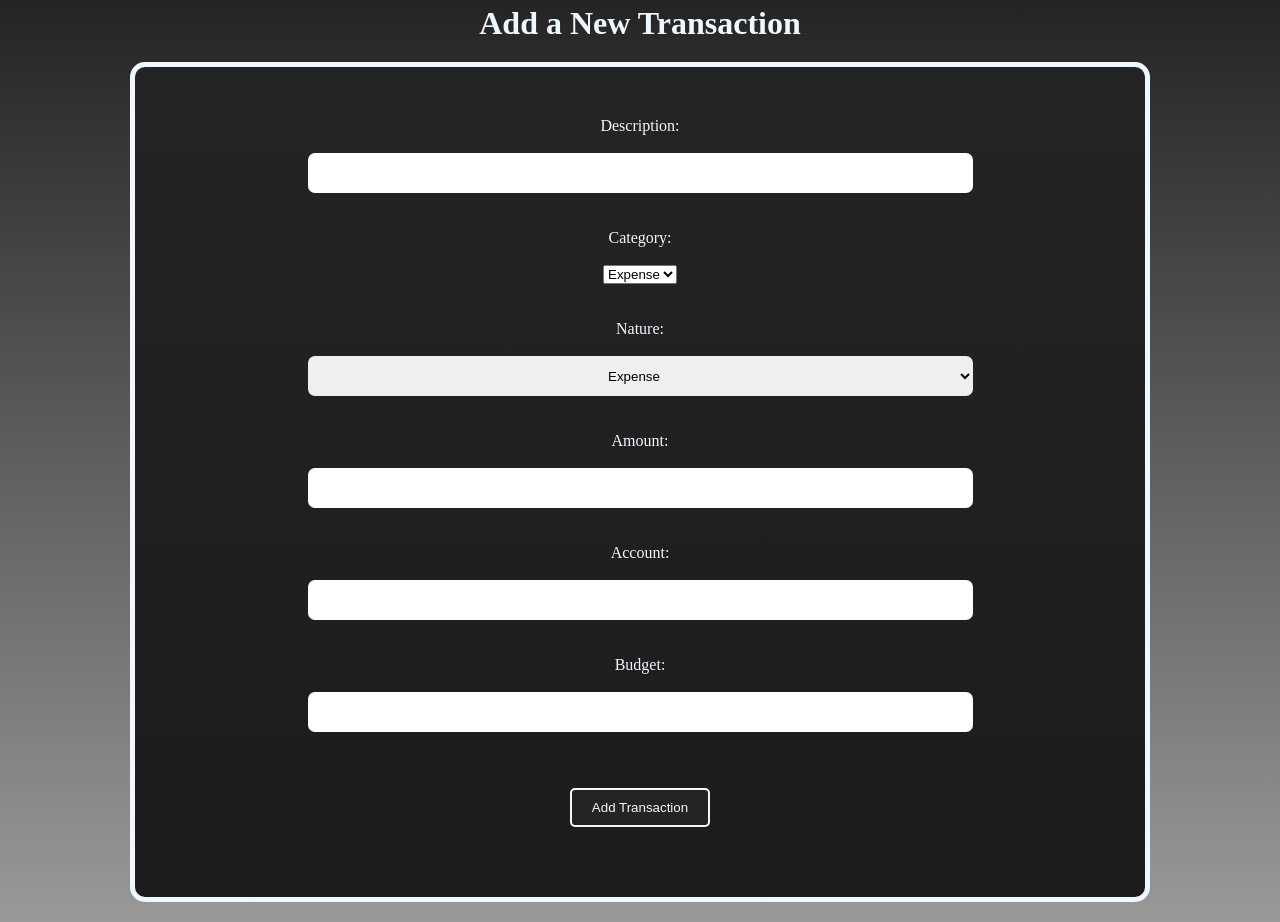
After one commit to AhmedElKhawlani/MoneyGestures, a Flask app: template templates/record_unplanned_expense.html in a window 1280 px wide. The commit adds this page. Run offline with Flask 3, Linux system fonts and the light colour scheme; the template is opened without the code that fills it, so the values that code supplies are empty.

Commit message:
Restructuring functions 2

```diff
--- /dev/null
+++ b/templates/record_unplanned_expense.html
@@ -0,0 +1,127 @@
+<!DOCTYPE html>
+<html lang="en">
+<head>
+    <meta charset="UTF-8">
+    <meta name="viewport" content="width=device-width, initial-scale=1.0">
+    <title>Add Transaction</title>
+
+    <style>
+          * {
+            margin: 0;
+            padding: 0;
+            box-sizing: border-box;
+        }
+
+        body {
+            background: linear-gradient(to bottom, rgb(37, 36, 36), #999);
+            color: aliceblue;
+            min-height: 100vh;
+        }
+
+        h1 {
+            margin: 5px;
+            text-align: center;
+        }
+
+        .card {
+            background: linear-gradient(to bottom, rgb(37, 36, 36), rgb(28, 28, 28));
+            display: flex;
+            flex-direction: column;
+            justify-content: center;
+            align-items: center;
+            border: 5px solid aliceblue;
+            border-radius: 15px;
+            padding: 50px 30px;
+            margin: 20px 130px;
+        }
+
+        input {
+            border-radius: 7px;
+            border: #ffffff;
+            width: 70%;
+            height: 5vh;
+            overflow: auto;
+            text-align: center;
+        }
+
+        #nature {
+            border-radius: 7px;
+            border: #ffffff;
+            width: 70%;
+            height: 5vh;
+            overflow: auto;
+            text-align: center;
+        }
+
+        button {
+            display: flex;
+            align-items: center;
+            justify-content: center;
+            padding: 10px 20px;
+            margin: 20px auto;
+            background-color: rgb(37, 36, 36);
+            border: 2px solid aliceblue;
+            border-radius: 5px;
+            color: aliceblue;
+            cursor: pointer;
+        }
+
+        button:hover {
+            background-color: #0056b3;
+        }
+
+        a {
+            text-decoration: none;
+            display: inline-block;
+            text-align: center;
+            background-color: rgb(37, 36, 36);
+            padding: 10px 20px;
+            margin: 20px 10px;
+            border-color: aliceblue;
+            border: 2px solid aliceblue;
+            border-radius: 5px;
+            color: aliceblue;
+            cursor: pointer;
+            transition: background-color 0.3s ease;
+        }
+
+        a:hover {
+            background-color: #0056b3;
+        }
+    </style>
+</head>
+<body>
+    <!-- this line is added by me : waiting for ahmed confirmation
+     <a href="{{ url_for('transaction') }}">Back to transaction</a> -->
+    <h1>Add a New Transaction</h1>
+    <form action="/add_transaction" method="POST" class="card">
+
+        <label for="description">Description:</label><br>
+        <input type="text" id="description" name="description" required><br><br>
+
+        <label for="category">Category:</label><br>
+        <select id="category" name="category" required>
+            <option value="Expense">Expense</option>
+            <option value="Income">Income</option>
+        </select><br><br>
+
+        <label for="nature">Nature:</label><br>
+        <select id="nature" name="nature" required>
+            <option value="Planned Expense">Expense</option>
+            <option value="Not Planned Expense">Income</option>
+            <option value="Income">Income</option>
+        </select><br><br>
+
+        <label for="amount">Amount:</label><br>
+        <input type="number" step="0.01" id="amount" name="amount" required><br><br>
+
+        <label for="account">Account:</label><br>
+        <input type="text" id="account" name="account" required><br><br>
+
+        <label for="budget">Budget:</label><br>
+        <input type="text" id="budget" name="budget" required><br><br>
+
+        <button type="submit">Add Transaction</button>
+    </form>
+</body>
+</html>
--- a/utils/add_account.py
+++ b/utils/add_account.py
@@ -1,9 +1,6 @@
 from sqlalchemy.orm import sessionmaker
 from sqlalchemy import create_engine
-import sys
-sys.path.append("..")  # Adjust path to the parent directory
-
-from model import Account  # Import the Account model
+from ..model import Account
 
 # Database connection URL
 DATABASE_URL = 'mysql+pymysql://root:12040412@localhost/money_management'
--- a/utils/add_budget.py
+++ b/utils/add_budget.py
@@ -1,6 +1,6 @@
 from sqlalchemy.orm import sessionmaker
 from sqlalchemy import create_engine
-from ..model import Budget  # Import the Budget model
+from ..model import Budget
 
 # Database connection URL
 DATABASE_URL = 'mysql+pymysql://root:12040412@localhost/money_management'
--- a/model.py
+++ b/utils/model.py
@@ -3,6 +3,7 @@ from sqlalchemy.ext.declarative import declarative_base
 from sqlalchemy.orm import sessionmaker
 from sqlalchemy_utils import database_exists, create_database
 from sqlalchemy.sql import func
+from utils.initialise_db import initialise_db
 
 DATABASE_URL = 'mysql+pymysql://root:12040412@localhost/money_management'
 
```
Also changed, not shown: templates/record_income.html (renamed from templates/add_transaction.html, +0 -7 lines), templates/record_planned_expense.html (added, +127 -0 lines), utils/add_category.py (+36 -0 lines), utils/add_planned_expense.py (+46 -0 lines), utils/initialise_db.py (added, +26 -0 lines), utils/record_transaction.py (renamed from utils/add_transaction.py), 3 other files.
